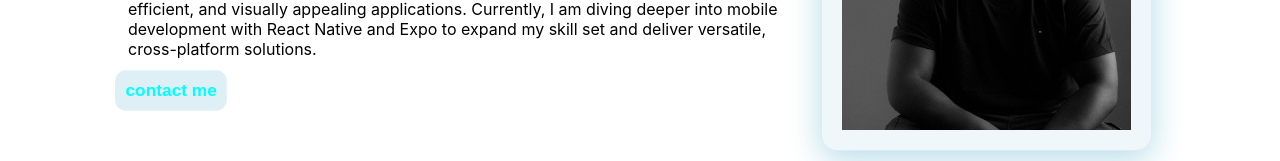
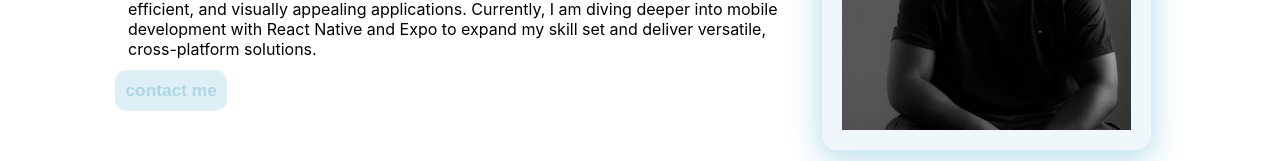
Before and after one commit to Tduncan14/portofolio, a React (Create React App) app: page / in a window 1280 px wide. In both pictures the pointer is over the button "contact me". Shown: the part 308-469 px from the top of the page. Built offline with nearby package versions, Linux system fonts and the light colour scheme.

Commit message:
keep moving forward

```diff
--- a/src/components/Profile/Profile.css
+++ b/src/components/Profile/Profile.css
@@ -6,7 +6,7 @@
 
 .buttonMe:hover {
     transform: scale(1.3);
-    color: aqua;
+    color: lightblue
 }
 
 /*  */
```
